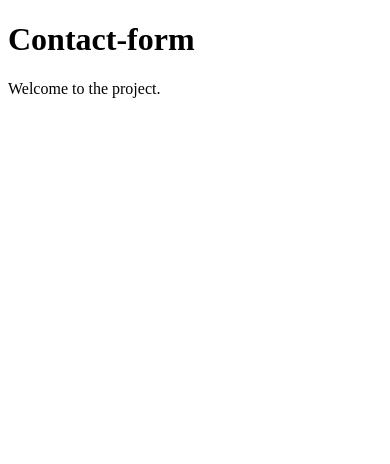
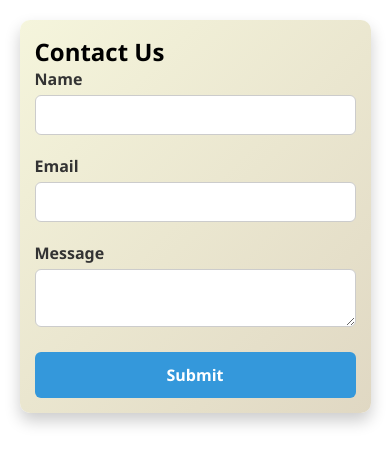
Before and after one commit to mjcaldev/contact-form, a plain HTML site: page index.html in a window 390 px wide. Drawn offline with Linux system fonts and the light colour scheme.

Commit message:
init and create css only responsive form

```diff
--- a/index.html
+++ b/index.html
@@ -1,12 +1,38 @@
 <!DOCTYPE html>
 <html lang="en">
-  <head>
-    <meta charset="UTF-8" />
-    <title>Contact-form</title>
-    <link rel="stylesheet" href="styles.css" />
-  </head>
-  <body>
-    <h1>Contact-form</h1>
-    <p>Welcome to the project.</p>
-  </body>
+
+<head>
+  <meta charset="utf-8" />
+  <title>Contact Form</title>
+  <link rel="stylesheet" href="styles.css" />
+</head>
+
+<body>
+  <div class="form-container">
+    <form id="contact-form">
+      <h2>Contact Us</h2>
+
+      <div class="input-group">
+        <label for="name">Name</label>
+        <input type="text" id="name" name="name" required />
+      </div>
+
+      <div class="input-group">
+        <label for="email">Email</label>
+        <input type="email" id="email" name="email" required />
+      </div>
+
+      <div class="input-group">
+        <label for="message">Message</label>
+        <textarea id="message" name="message" required></textarea>
+      </div>
+
+      <button type="submit" id="submit">Submit</button>
+      <div class="spinner" id="spinner"></div>
+    </form>
+
+    <div class="success-message">✅ Message sent successfully!</div>
+  </div>
+</body>
+
 </html>
--- a/styles.css
+++ b/styles.css
@@ -0,0 +1,146 @@
+* {
+  box-sizing: border-box;
+  margin: 0;
+  padding: 0;
+  font-family: 'Segoe UI', sans-serif;
+}
+
+/* Form container animation */
+.form-container {
+  background: linear-gradient(135deg, #f5f5dc, #e0d8c3);
+  border-radius: 10px;
+  padding: 20px;
+  width: 90%;
+  max-width: 400px;
+  margin: 40px auto;
+  animation: fadeIn 1s ease-in-out;
+  box-shadow: 0 8px 16px rgba(0, 0, 0, 0.2);
+  position: relative;
+}
+
+@keyframes fadeIn {
+  from {
+    opacity: 0;
+    transform: translateY(20px);
+  }
+  to {
+    opacity: 1;
+    transform: translateY(0);
+  }
+}
+
+/* Group inputs for focus effect */
+.input-group {
+  margin-bottom: 15px;
+  transition: all 0.3s ease;
+}
+
+.input-group:focus-within {
+  transform: scale(1.02);
+}
+
+/* Label styling */
+label {
+  display: block;
+  margin-bottom: 5px;
+  color: #333;
+  font-weight: bold;
+  transition: color 0.3s ease;
+}
+
+/* Input & Textarea */
+input,
+textarea {
+  width: 100%;
+  padding: 10px;
+  margin-bottom: 5px;
+  border: 1px solid #ccc;
+  border-radius: 6px;
+  transition: all 0.3s ease;
+  background-color: #fff;
+}
+
+input:focus,
+textarea:focus {
+  border-color: #3498db;
+  outline: none;
+  box-shadow: 0 0 5px #3498db;
+  background-color: #f0f8ff;
+}
+
+/* Submit button */
+button {
+  padding: 12px;
+  border-radius: 6px;
+  background: #3498db;
+  color: white;
+  font-size: 14px;
+  font-weight: bold;
+  border: none;
+  transition: all 0.3s ease;
+  width: 100%;
+}
+
+button:hover {
+  background: #2c80b4;
+  transform: scale(1.05);
+  cursor: pointer;
+}
+
+/* ✅ Success message styles */
+.success-message {
+  display: none;
+  background: #dff0d8;
+  color: #3c763d;
+  font-weight: bold;
+  padding: 15px;
+  margin-top: 20px;
+  border-radius: 5px;
+  animation: slideIn 0.5s ease forwards;
+}
+
+@keyframes slideIn {
+  from {
+    opacity: 0;
+    transform: translateY(20px);
+  }
+  to {
+    opacity: 1;
+    transform: translateY(0);
+  }
+}
+
+/* ✅ Show success on form submit with JS (optional) */
+/* You could optionally animate this with JS after real submission */
+
+/* Responsive tweaks */
+@media (max-width: 500px) {
+  .form-container {
+    padding: 15px;
+    margin: 20px auto;
+  }
+
+  button {
+    font-size: 16px;
+  }
+}
+
+.spinner {
+  display: none;
+  margin: 10px auto 0;
+  width: 30px;
+  height: 30px;
+  border: 4px solid rgba(0, 0, 255, 0.3);
+  border-top: 4px solid #3498db;
+  border-radius: 50%;
+  animation: spin 1s linear infinite;
+}
+
+@keyframes spin {
+  0% {
+    transform: rotate(0deg);
+  }
+  100% {
+    transform: rotate(360deg);
+  }
+}
```
